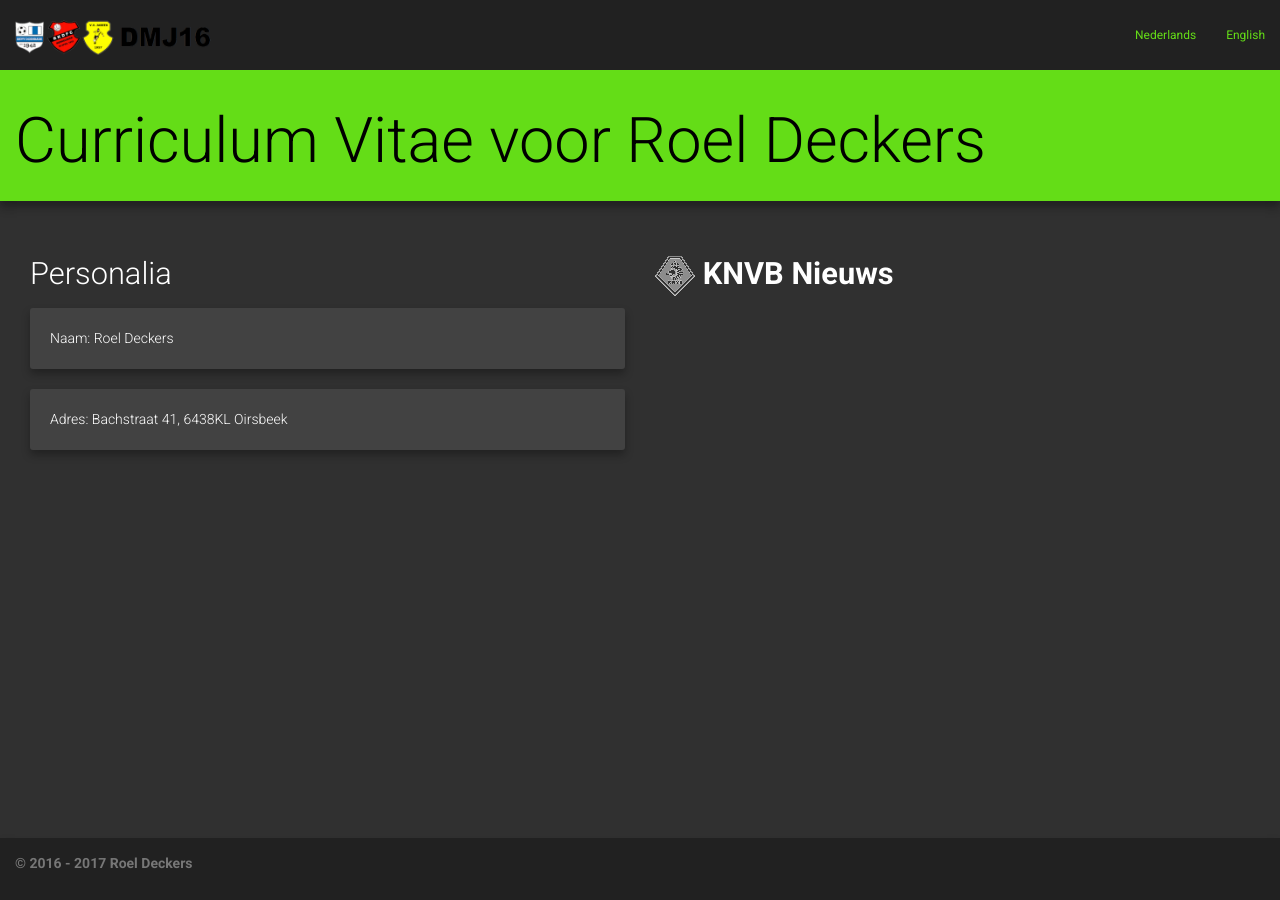
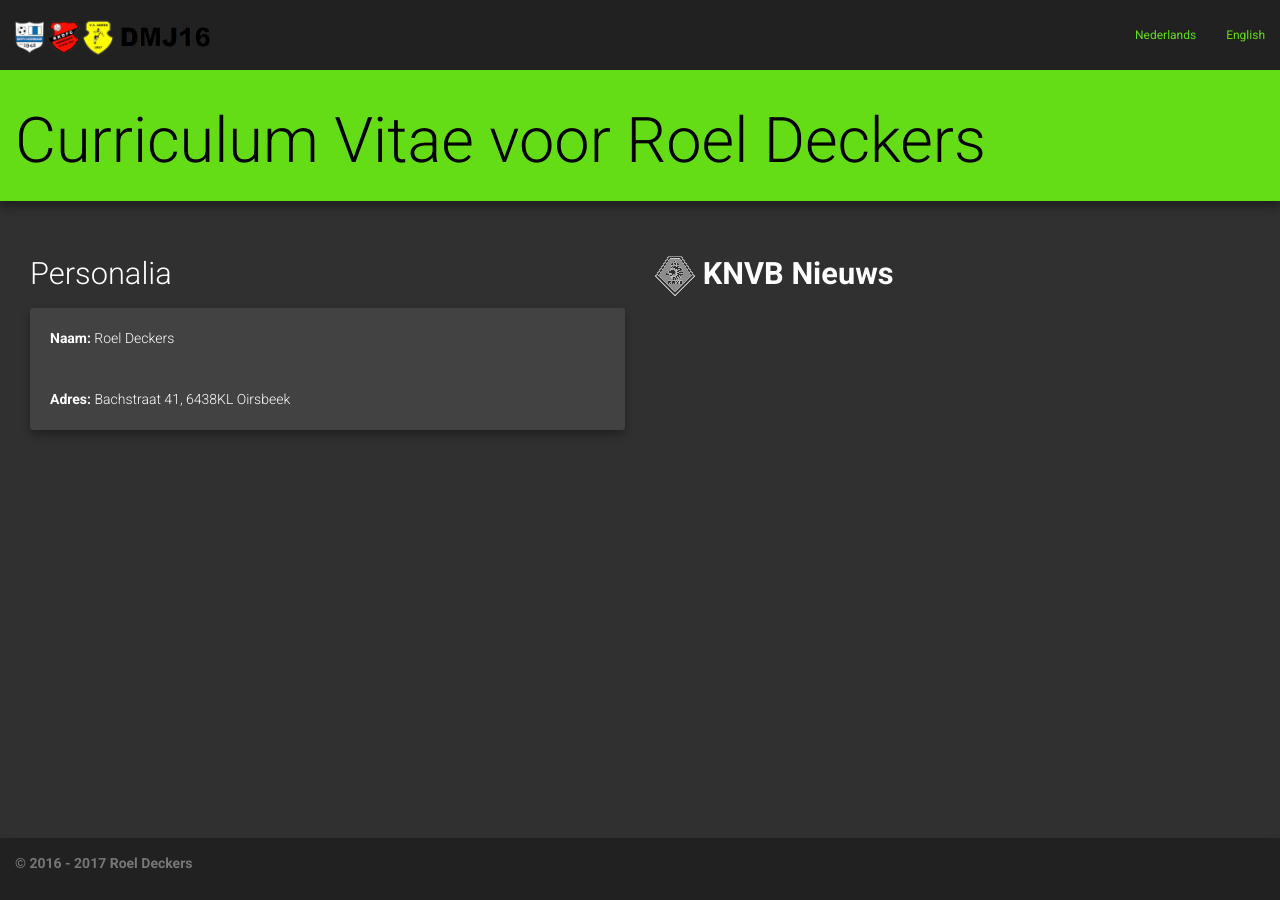
Before and after one commit to RoelD/CurriculumVitae, a Jekyll site: the page built from index.html, in a window 1280 px wide. Built offline with Jekyll 4.4.1, drawn with Linux system fonts in a browser that asks for light colours; nearby versions of some CDN libraries; some of the changed lines change nothing that is shown.

Commit message:
update index

```diff
--- a/index.html
+++ b/index.html
@@ -13,12 +13,10 @@ layout: default
 <h2>Personalia</h2>
   <div class="card">
     <div class="card-content-1">
-      Naam: Roel Deckers
+      <b>Naam:</b> Roel Deckers
     </div>
-  </div>
-  <div class="card">
     <div class="card-content-1">
-      Adres: Bachstraat 41, 6438KL Oirsbeek
+      <b>Adres:</b> Bachstraat 41, 6438KL Oirsbeek
     </div>
   </div>
 </div>
```
